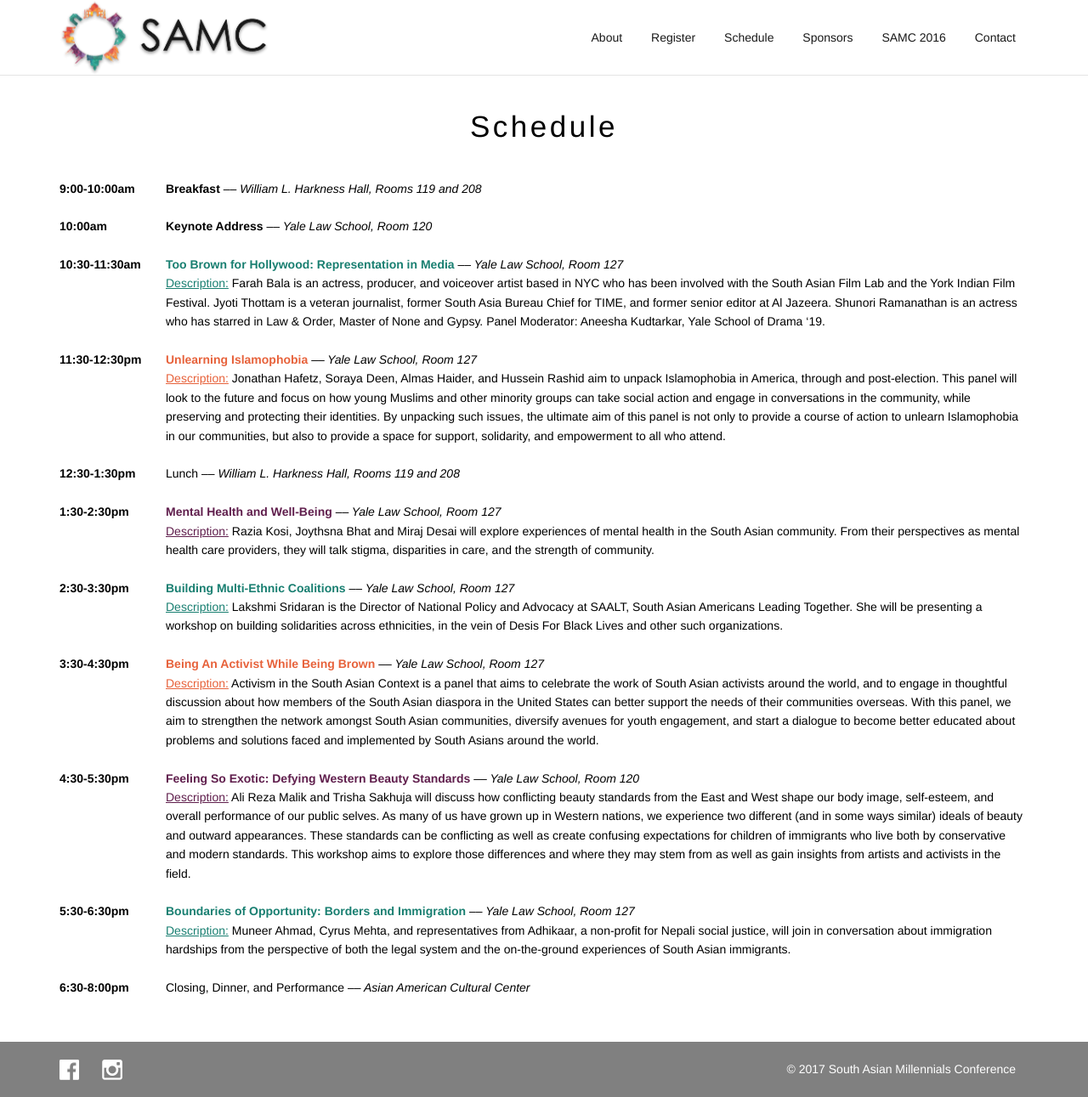
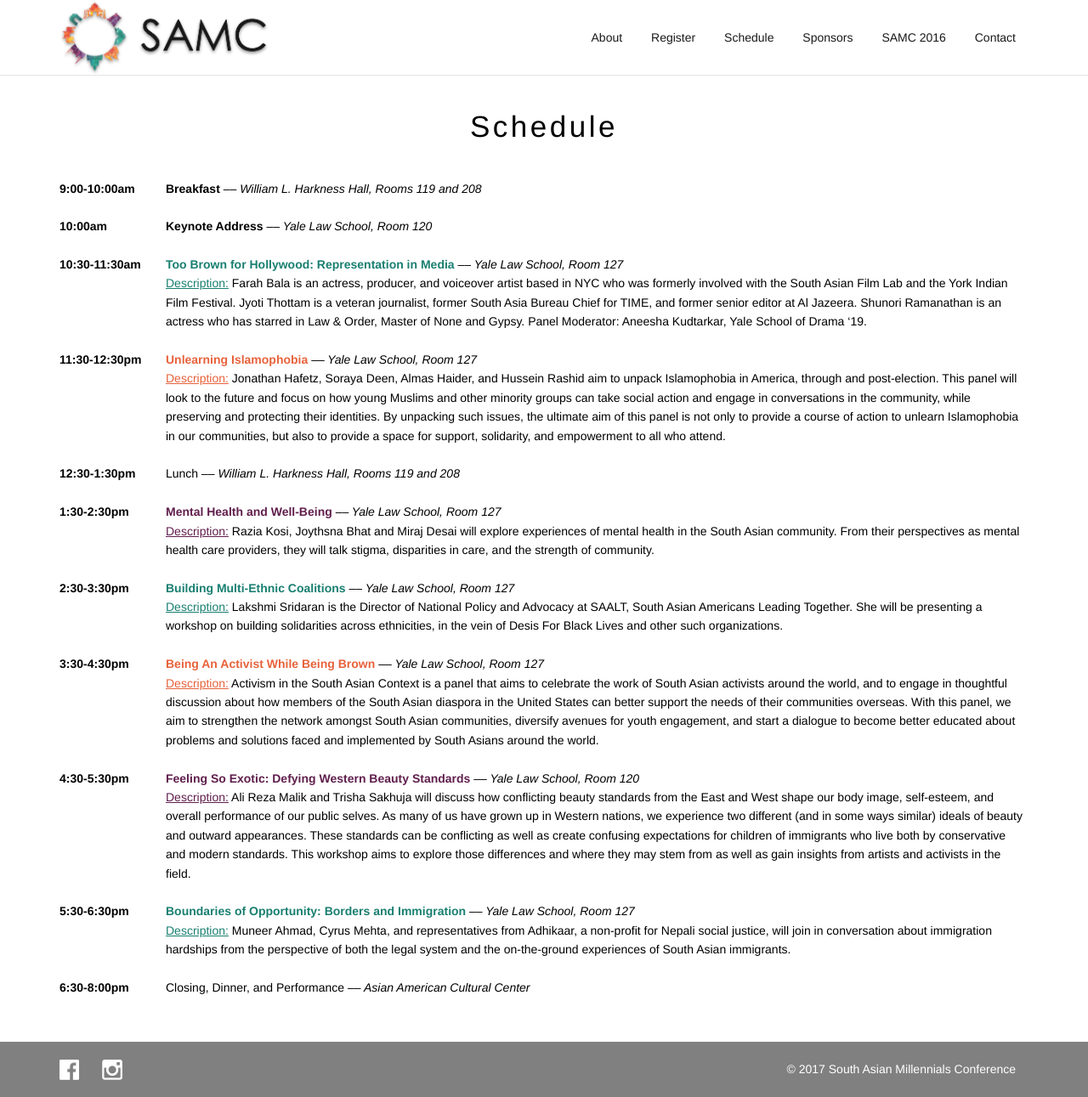
Before and after one commit to samconf/samconf.github.io, a Jekyll site: the page built from schedule/index.html, in a window 1280 px wide and 1291 px high. Shown: the whole window at 85% size. Built offline with Jekyll 4.4.1, drawn with Linux system fonts in a browser that asks for light colours.

Commit message:
Updated speaker bio

```diff
--- a/schedule/index.html
+++ b/schedule/index.html
@@ -21,7 +21,7 @@ endpoint: schedule
                 <td>10:30-11:30am</td>
                 <td><strong class="p1">Too Brown for Hollywood: Representation in Media</strong> <i>–– Yale Law School, Room 127</i><br>
                     <u class="p1">Description:</u>
-                    Farah Bala is an actress, producer, and voiceover artist based in NYC who has been involved with the South Asian Film Lab and the York Indian Film Festival. Jyoti Thottam is a veteran journalist, former South Asia Bureau Chief for TIME, and former senior editor at Al Jazeera. Shunori Ramanathan is an actress who has starred in Law &amp Order, Master of None and Gypsy. Panel Moderator: Aneesha Kudtarkar, Yale School of Drama ‘19.
+                    Farah Bala is an actress, producer, and voiceover artist based in NYC who was formerly involved with the South Asian Film Lab and the York Indian Film Festival. Jyoti Thottam is a veteran journalist, former South Asia Bureau Chief for TIME, and former senior editor at Al Jazeera. Shunori Ramanathan is an actress who has starred in Law &amp Order, Master of None and Gypsy. Panel Moderator: Aneesha Kudtarkar, Yale School of Drama ‘19.
                 <br><br></td>
             </tr>
             <tr>
```
